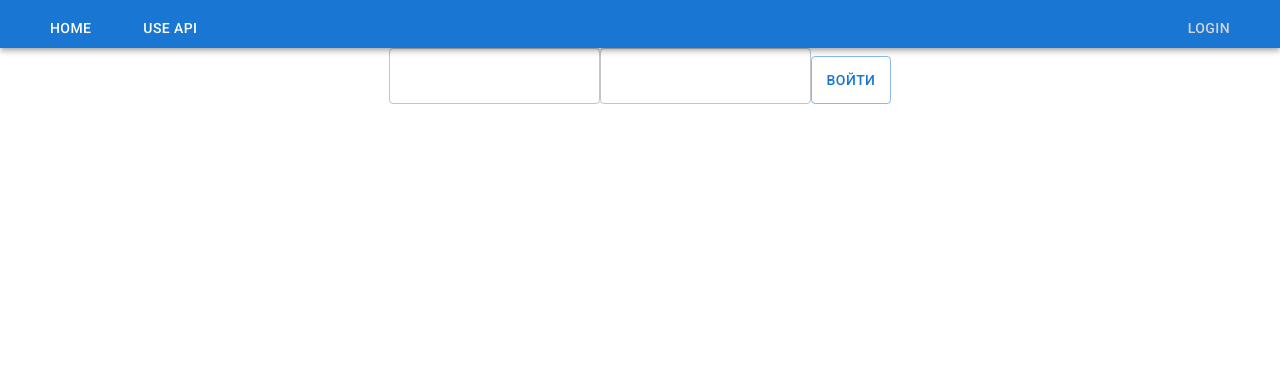
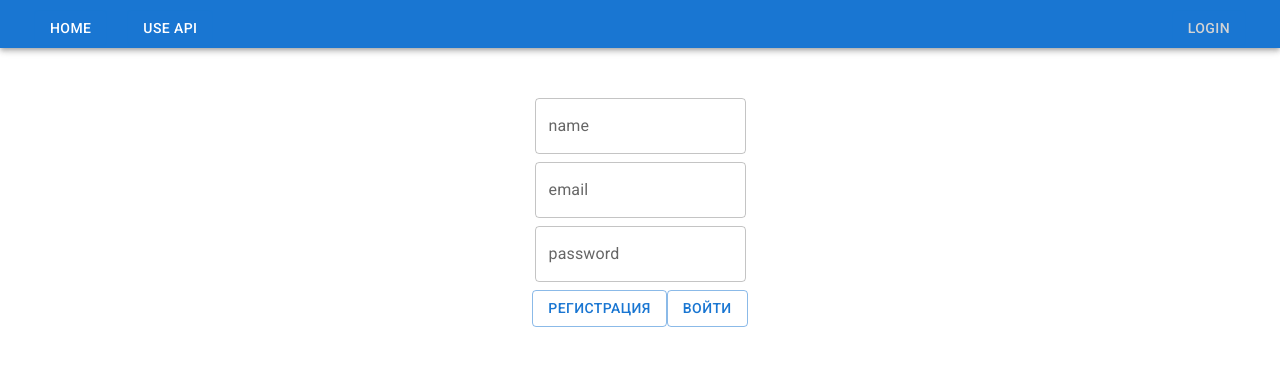
Before and after one commit to UncleChernomor/fapp, a React (Create React App) app: page /login in a window 1280 px wide. Shown: the top 366 px of the page. Built offline with nearby package versions, Linux system fonts and the light colour scheme; no server answers.

Commit message:
Added Login page

```diff
--- a/src/App.js
+++ b/src/App.js
@@ -1,4 +1,4 @@
-import React from "react";
+import React, { useContext } from "react";
 import Layout from "./pages/Layout.jsx";
 import { Provider } from "react-redux";
 import { store, persistor } from './store';
@@ -6,9 +6,10 @@ import { PersistGate } from "redux-persist/integration/react";
 import PrivateRoutes from "./components/PrivateRoutes.jsx";
 import PublicRoutes from "./components/PublicRoutes.jsx";
 import './AppStyle.css'
+import { UserContext } from './index';
 
 function App(props) {
-  const user = false;
+  const { user } = useContext(UserContext);
 
   return (
     <>
--- a/src/AppStyle.css
+++ b/src/AppStyle.css
@@ -11,3 +11,8 @@ body {
     border: 1px solid rgb(0, 0, 150);
     box-shadow: 12px 12px 2px 1px rgba(189, 189, 255, 0.2);
 }
+
+main {
+    margin: 50px;
+    text-align: center;
+}
--- a/src/components/UI/navbar/NavbarPrivate.jsx
+++ b/src/components/UI/navbar/NavbarPrivate.jsx
@@ -1,38 +1,44 @@
-import { Typography } from '@mui/material';
+import { Grid, Typography } from '@mui/material';
 import React from 'react';
 import { NavLink } from 'react-router-dom';
+import ButtonV from '../button/ButtonV';
 
 function NavbarPrivate(props) {
     return (
-        <>
+        <Grid
+            container
+            justifyContent='space-between'
+            alignItems='center'>
+            <Grid item>
                 <NavLink style={{ margin: '10px', fontSize: '20px' }} to={"/"}>
+                    <ButtonV style={{ color: 'inherit' }}>
                         Home
+                    </ButtonV>
                 </NavLink>
                 <NavLink style={{ margin: '10px', fontSize: '20px' }} to={"/profile"}>
-                <Typography
-                    variant="h6"
-                    component="span"
-                >
+                    <ButtonV style={{ color: 'inherit' }}>
                         Profile
-                </Typography>
+                    </ButtonV>
                 </NavLink>
                 <NavLink style={{ margin: '10px', fontSize: '20px' }} to={"/chats"}>
-                <Typography
-                    variant="h6"
-                    component="span"
-                >
+                    <ButtonV style={{ color: 'inherit' }}>
                         Chats
-                </Typography>
+                    </ButtonV>
                 </NavLink>
                 <NavLink style={{ margin: '10px', fontSize: '20px' }} to={"/useapi"}>
-                <Typography
-                    variant="h6"
-                    component="span"
-                >
+                    <ButtonV style={{ color: 'inherit' }}>
                         Use API
-                </Typography>
+                    </ButtonV>
                 </NavLink>
-        </>
+            </Grid>
+            <Grid item>
+                <NavLink style={{ margin: '10px', fontSize: '20px' }} to={"/login"}>
+                    <ButtonV style={{ color: 'inherit' }}>
+                        выйти
+                    </ButtonV>
+                </NavLink>
+            </Grid>
+        </Grid>
     );
 }
 
--- a/src/pages/Home.jsx
+++ b/src/pages/Home.jsx
@@ -2,9 +2,9 @@ import React from 'react';
 
 function Home(props) {
     return (
-        <div sx="color: black">
+        <main sx="color: black">
             <h1>Home Page</h1>
-        </div>
+        </main>
     );
 }
 
--- a/src/pages/Login.jsx
+++ b/src/pages/Login.jsx
@@ -1,18 +1,33 @@
 import { Grid, TextField } from '@mui/material';
-import React from 'react';
+import React, { useState } from 'react';
 import ButtonV from '../components/UI/button/ButtonV';
+import './LoginStyle.css';
 
 function Login(props) {
+    const [name, setName] = useState();
+    const [email, setEmail] = useState();
+    const [password, setPassword] = useState();
+
     return (
-        <>
+        <main>
             <Grid
                 container
-                justifyContent='center'>
-                <TextField />
-                <TextField />
+                justifyContent='center'
+                alignItems='center'
+                direction='column'
+                sx={{ gap: 1 }}>
+                <TextField label='name' type='text' />
+                <TextField label='email' type='email' />
+                <TextField label='password' type='password' />
+            </Grid>
+            <Grid
+                item
+                justifyContent='center'
+                alignItems='center'>
+                <ButtonV>Регистрация</ButtonV>
                 <ButtonV>Войти</ButtonV>
             </Grid>
-        </>
+        </main >
     );
 }
 
--- /dev/null
+++ b/src/pages/LoginStyle.css
@@ -0,0 +1,3 @@
+.ElementLogin {
+    display: block;
+}
--- a/src/pages/NoFoundPage.jsx
+++ b/src/pages/NoFoundPage.jsx
@@ -2,9 +2,9 @@ import React from 'react';
 
 function NoFoundPage(props) {
     return (
-        <div>
+        <main>
             <h1>Page Not Found</h1>
-        </div>
+        </main>
     );
 }
 
--- a/src/pages/Profile.jsx
+++ b/src/pages/Profile.jsx
@@ -20,14 +20,14 @@ function Profile(props) {
     };
 
     return (
-        <div>
+        <main>
             <h3 style={{ textAlign: 'center' }}>Profile Page {name}</h3>
             <h4>&nbsp;
                 {showName && (<span>USER: {name}</span>)}
             </h4>
             <input type="text" value={value} onChange={(e) => { setValue(e.target.value) }} />
             <button onClick={changeName}>add name</button>
-        </div>
+        </main>
     );
 }
 
--- a/src/pages/WorkWithApi.jsx
+++ b/src/pages/WorkWithApi.jsx
@@ -21,7 +21,7 @@ function WorkWithApi(props) {
     }, [items]);
 
     return (
-        <>
+        <main>
             <div>
                 <ButtonV onClick={clickHandler}>
                     Get DATA
@@ -47,7 +47,7 @@ function WorkWithApi(props) {
                         }
                     </div>
             }
-        </>
+        </main>
 
     );
 }
```
Lines whose indentation alone changed are shown as unchanged.
